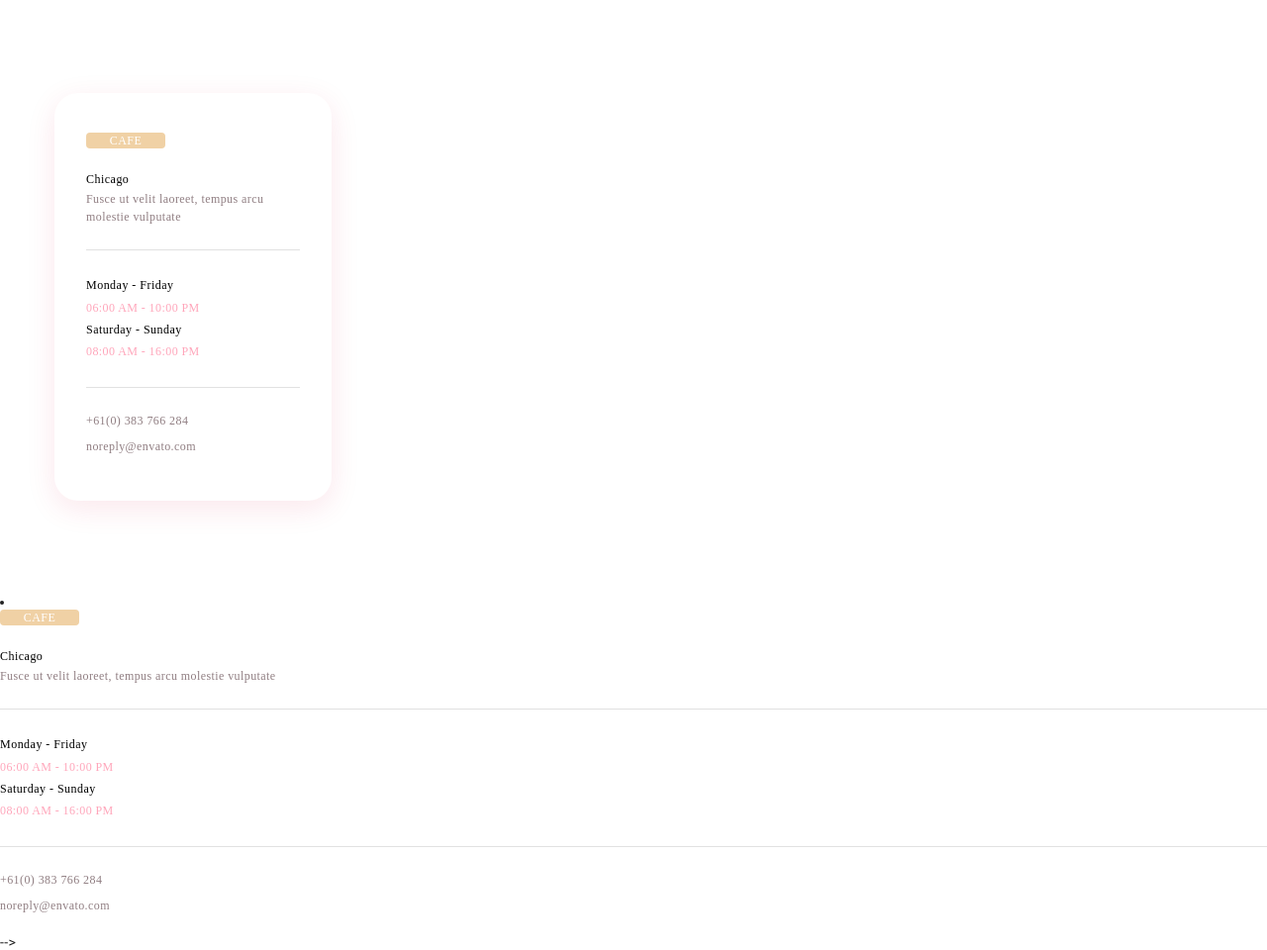
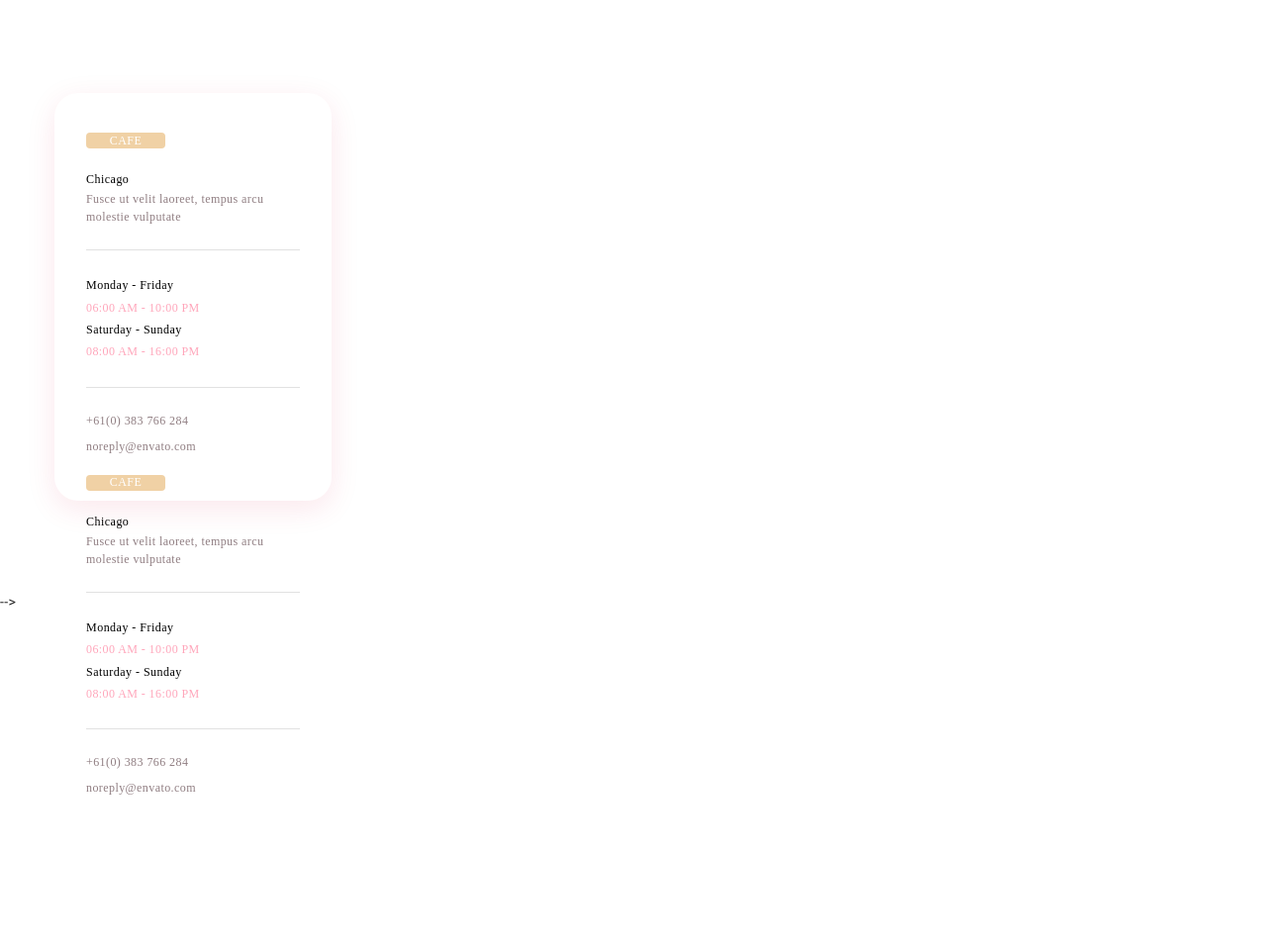
Before and after one commit to Nataliiazahorodko/test-project-icecream, a plain HTML site: page index.html in a window 1280 px wide. Shown: the whole page at 99% size. After the commit the page ends 805 px from the top, so only its background shows below. Drawn offline with nearby package versions, Linux system fonts and the light colour scheme.

Commit message:
Update index.html

```diff
--- a/index.html
+++ b/index.html
@@ -61,11 +61,7 @@
 
             </li>
 
-
-
-          </ul>
-      </div>
-    </section><li class="contacts-list__item">
+<li class="contacts-list__item">
   <p class="contacts-list__category">CAFE</p>
   <div class="contacts-list__city">
     <h2 class="contacts-list__title">Chicago</h3>
@@ -95,6 +91,11 @@
 
 
 </li>
+
+          </ul>
+      </div>
+    </section>
+
 
     <!-- Шапка сайта -->
     <!-- <header class="header">
```
Lines whose indentation alone changed are shown as unchanged.
